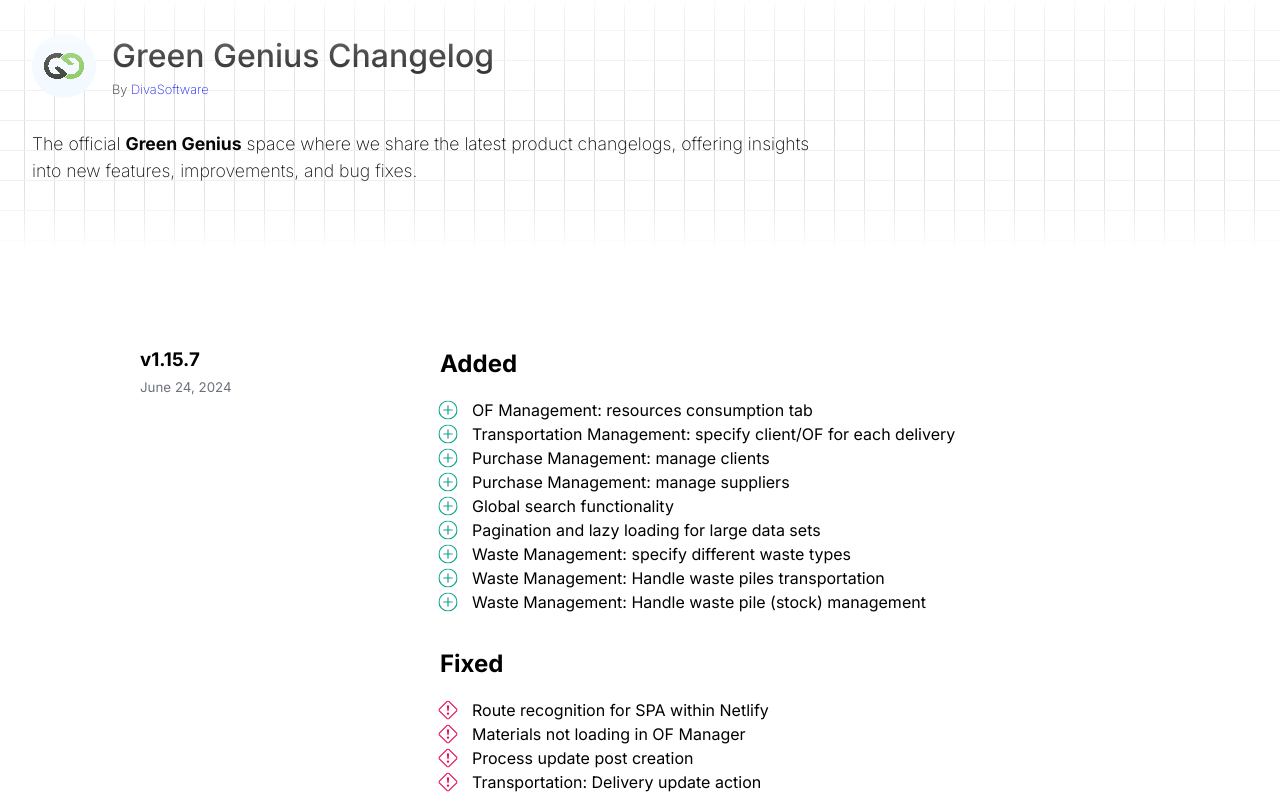
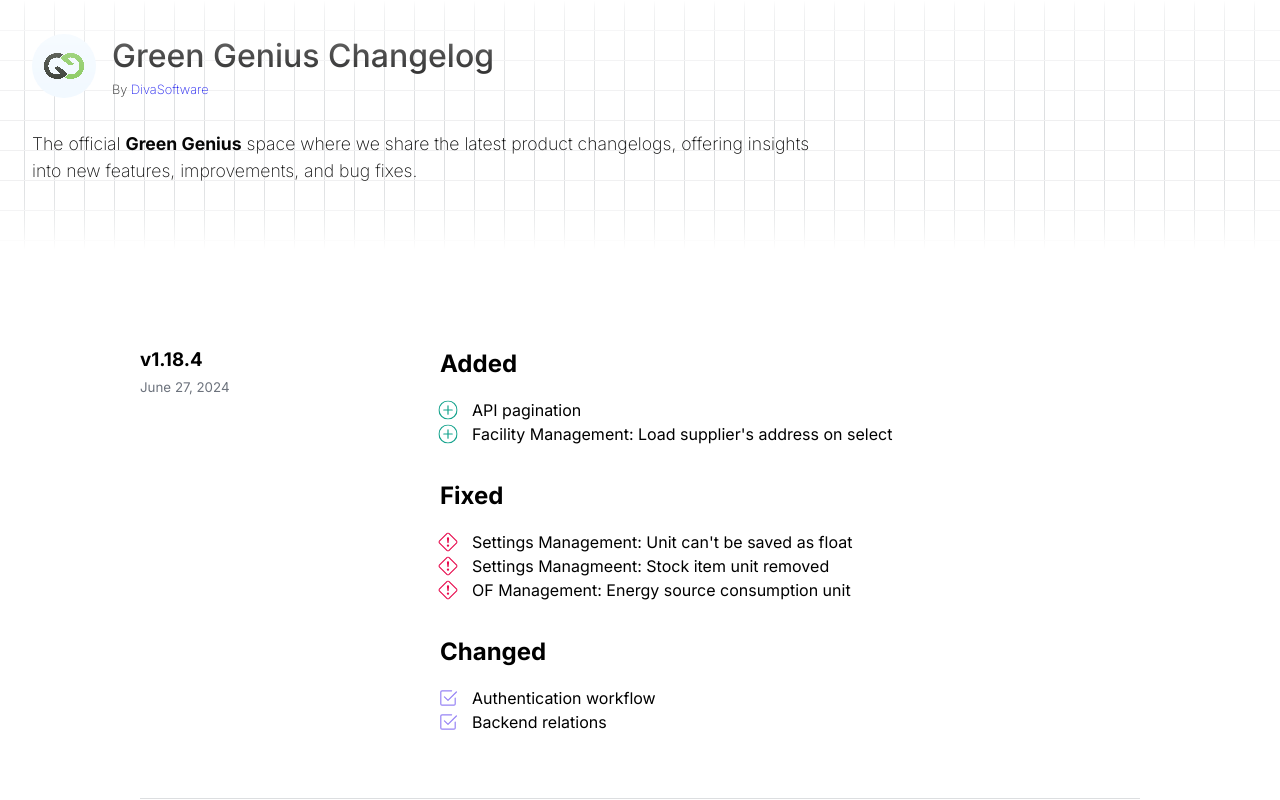
Before and after one commit to divaSoft-gg/green-genius-changelog, a React (Vite) app: page / in a window 1280 px wide. Shown: the top 800 px of the page. Built offline with nearby package versions, Linux system fonts and the light colour scheme; the HTML template or start-up script is replaced by a standard one.

Commit message:
chore: version update

```diff
--- a/src/data/data.js
+++ b/src/data/data.js
@@ -1,4 +1,21 @@
 export const VERSION_DETAILS = [
+    {
+        "version": "1.18.4",
+        "date": "June 27, 2024",
+        "added": [
+            "API pagination",
+            "Facility Management: Load supplier's address on select",
+        ],
+        "changed": [
+            "Authentication workflow",
+            "Backend relations",
+        ],
+        "fixed": [
+            "Settings Management: Unit can't be saved as float",
+            "Settings Managmeent: Stock item unit removed",
+            "OF Management: Energy source consumption unit",
+        ],
+    },
     {
         "version": "1.15.7",
         "date": "June 24, 2024",
```
